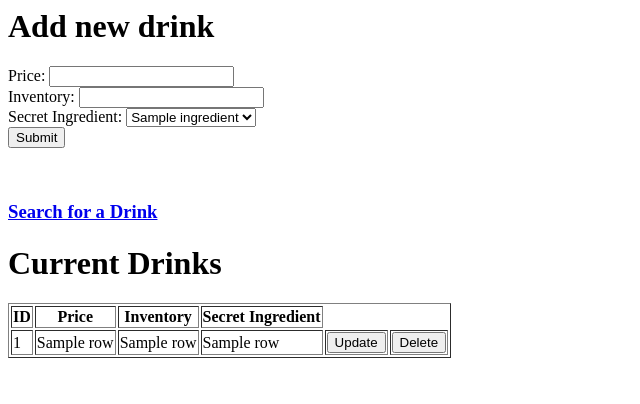
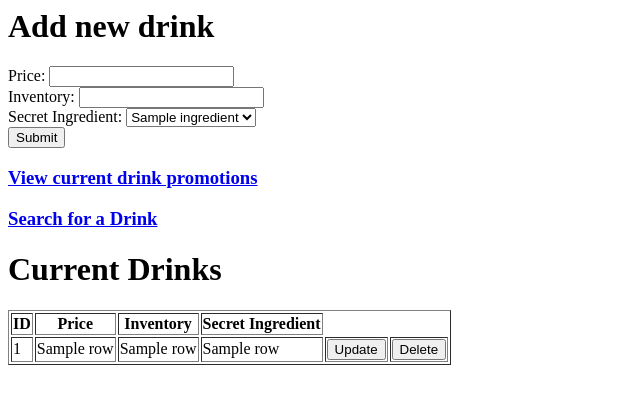
Before and after one commit to MasonCollett/BreweryApp, a Flask app: template templates/browse_drinks.html in a window 1280 px wide. Shown: the top 404 px of the page, without its empty margins (0-640 px from the left). Run offline with Flask 2, Linux system fonts and the light colour scheme; the template is opened without the code that fills it: most values are stand-ins (such as "Sample title", 1, 10 or a date in 2020).

Commit message:
Update browse_drinks.html
Added link to promotions_drinks page

```diff
--- a/templates/browse_drinks.html
+++ b/templates/browse_drinks.html
@@ -15,8 +15,8 @@
           </select><br>
       <input type="submit" value="Submit">
   </form>
-  <br>
 
+  <h3><a href="/promotions_drinks">View current drink promotions</a></h3>
   <h3><a href="/drink_search">Search for a Drink</a></h3>
 
   <h1>Current Drinks</h1>
```
